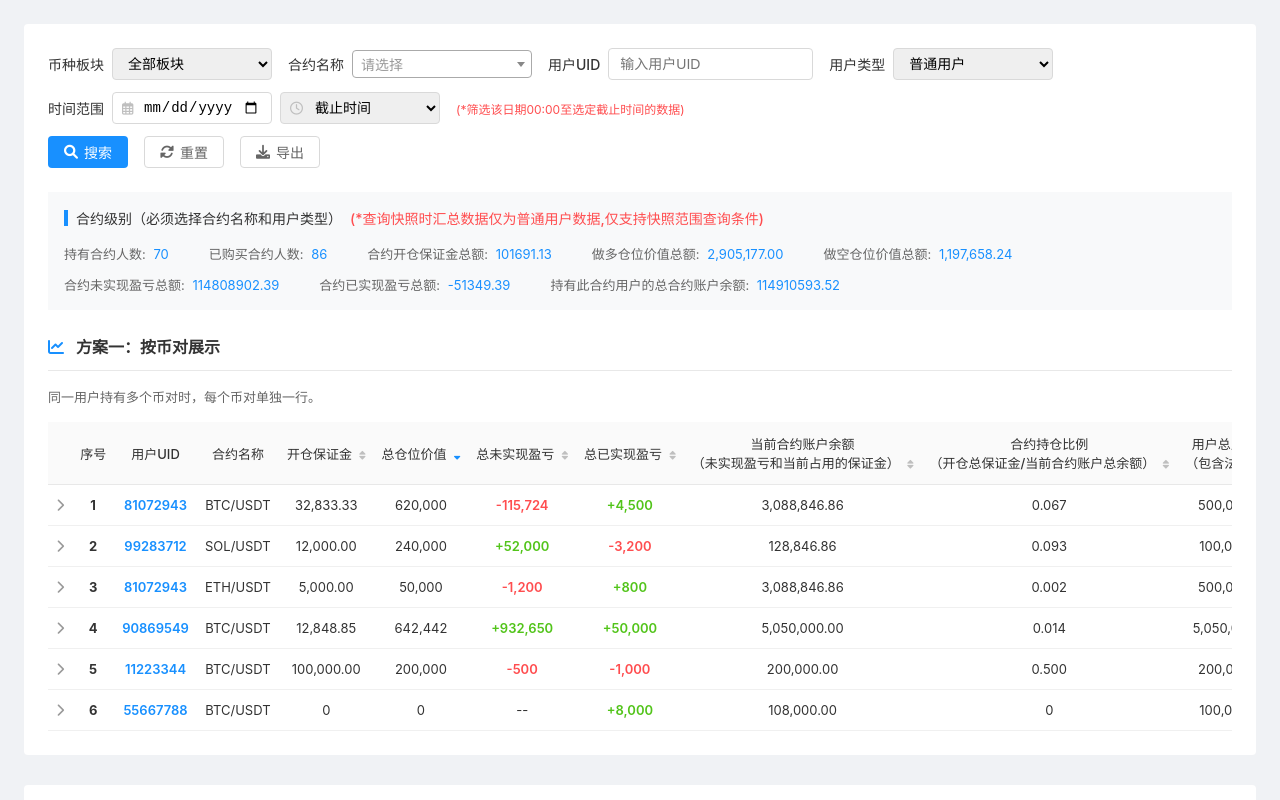
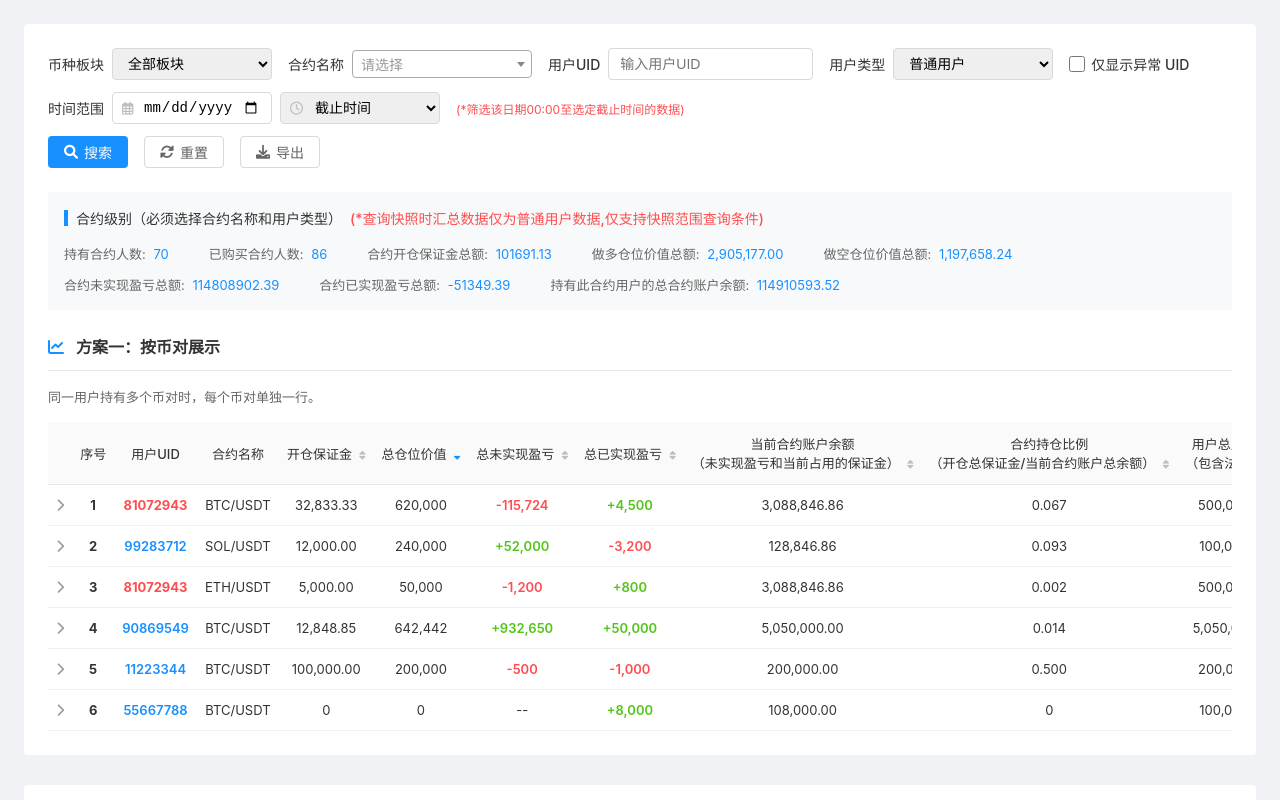
Before and after one commit to pate520/chicang, a plain HTML site: page index.html in a window 1280 px wide. Shown: the top 800 px of the page. Drawn offline with nearby package versions, Linux system fonts and the light colour scheme.

Commit message:
异常 UID

```diff
--- a/index.html
+++ b/index.html
@@ -273,6 +273,33 @@
 
         .user-row .rank {
             font-weight: 700;
+            color: #333;
+        }
+
+        /* 异常 UID 样式 */
+        .uid-abnormal {
+            color: var(--danger-color) !important;
+            font-weight: 700 !important;
+        }
+
+        /* 复选框容器样式 */
+        .filter-checkbox {
+            display: flex;
+            align-items: center;
+            gap: 6px;
+            cursor: pointer;
+            user-select: none;
+        }
+
+        .filter-checkbox input[type="checkbox"] {
+            width: 16px;
+            height: 16px;
+            cursor: pointer;
+            accent-color: var(--primary-color);
+        }
+
+        .filter-checkbox-label {
+            font-weight: 500;
             color: #333;
         }
 
@@ -495,16 +522,32 @@
                         filterTable();
                     }
 
+                    // 异常 UID 列表（后续会从线上另一个表取值）
+                    const ABNORMAL_UIDS = ['81072943'];
+
                     function filterTable() {
                         const section = document.getElementById('marketSectionSelect').value;
                         const contract = document.getElementById('contractSelect').value;
+                        const abnormalOnly = document.getElementById('abnormalUidCheckbox')?.checked || false;
                         const rows = document.querySelectorAll('.ranking-table .user-row');
                         let rank = 1;
 
                         rows.forEach(row => {
                             const rowSection = row.getAttribute('data-section');
                             const rowContract = row.getAttribute('data-contract');
+                            const uidCell = row.querySelector('.uid');
+                            const uid = uidCell ? uidCell.innerText.trim() : '';
                             const detailRow = row.nextElementSibling;
+                            const isAbnormal = ABNORMAL_UIDS.includes(uid);
+
+                            // 为异常 UID 添加/移除红色样式
+                            if (uidCell) {
+                                if (isAbnormal) {
+                                    uidCell.classList.add('uid-abnormal');
+                                } else {
+                                    uidCell.classList.remove('uid-abnormal');
+                                }
+                            }
 
                             let show = true;
 
@@ -513,20 +556,38 @@
 
                             // Filter by contract (skip if 'all' or empty)
                             if (contract && contract !== 'all' && rowContract !== contract) show = false;
+
+                            // Filter by abnormal UID
+                            if (abnormalOnly && !isAbnormal) show = false;
 
                             if (show) {
                                 row.style.display = '';
                                 row.querySelector('.rank').innerText = rank++;
                             } else {
                                 row.style.display = 'none';
-                                detailRow.style.display = 'none'; // Avoid detail row staying open if parent hidden
+                                if (detailRow) {
+                                    detailRow.style.display = 'none'; // Avoid detail row staying open if parent hidden
+                                }
                             }
                         });
                     }
 
+                    // 初始化异常 UID 样式
+                    function initAbnormalUidStyles() {
+                        document.querySelectorAll('.uid').forEach(uidCell => {
+                            const uid = uidCell.innerText.trim();
+                            if (ABNORMAL_UIDS.includes(uid)) {
+                                uidCell.classList.add('uid-abnormal');
+                            } else {
+                                uidCell.classList.remove('uid-abnormal');
+                            }
+                        });
+                    }
+
                     // Initialize on page load
                     window.addEventListener('DOMContentLoaded', function () {
                         updateContractOptions();
+                        initAbnormalUidStyles();
                     });
                 </script>
                 <div class="filter-item">
@@ -535,6 +596,12 @@
                         <option value="normal">普通用户</option>
                         <option value="internal">内部用户</option>
                     </select>
+                </div>
+                <div class="filter-item">
+                    <label class="filter-checkbox">
+                        <input type="checkbox" id="abnormalUidCheckbox" onchange="filterTable()">
+                        <span class="filter-checkbox-label">仅显示异常 UID</span>
+                    </label>
                 </div>
             </div>
             <div class="filter-row">
```
